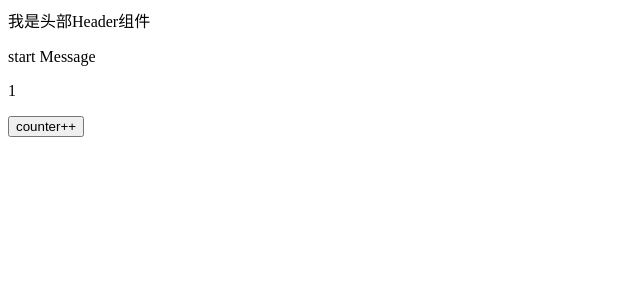
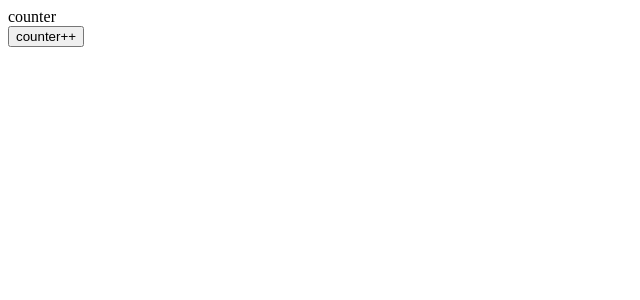
Before and after one commit to Acmenlei/react-study--material, a React (Create React App) app: page / in a window 1280 px wide. Shown: the top 300 px of the page, without its empty margins (0-640 px from the left). Built offline with nearby package versions, Linux system fonts and the light colour scheme.

Commit message:
04_ref的使用

```diff
--- a/src/App.js
+++ b/src/App.js
@@ -1,66 +1,41 @@
-import React, { PureComponent, memo } from 'react';
-/**
- * 处理函数组件的性能优化
- * 内部对newProps与oldProps进行浅比较 最终决定是否重新构建JSX树
- */
-const MemoHeader = memo(
-  function Header() {
-    console.log("Header执行渲染函数")
+import React, { PureComponent, createRef } from 'react';
+
+class Counter extends PureComponent {
+  render() {
     return (
       <div>
-        我是头部Header组件
+        counter
       </div>
     )
-  })
-/**
- * PureComponent类用于处理类组件的性能优化
- * 内部对newProps与oldProps、newState与oldState进行浅比较（执行shallowEqual函数）
- * 由比较结果来决定是否重新执行render函数 达到性能优化的目的
- */
+  }
+  output() {
+    console.log("输出语句")
+  }
+}
+
+
 class App extends PureComponent {
   constructor(props) {
     super(props)
-
+    // Refs
+    this.counterRef = createRef()
+    // Datas
     this.state = {
       counter: 1,
-      message: "start Message"
     }
   }
   render() {
-    console.log("执行App渲染函数")
-    const { counter, message } = this.state
+    const { counter } = this.state
     return (
       <>
-        <MemoHeader />
-        <p>{message}</p>
-        <p>{counter}</p>
-        <button onClick={() => this.increament()}>counter++</button>
+        <Counter ref={ this.counterRef } />
+        <button onClick={() => this.change()}>counter++</button>
       </>
     )
   }
-  increament() {
-    /**
-     * setState的异步执行机制 react最终会将多个setState的操作进行合并 通过Object.assign进行合并
-     * 也就是添加进队列Queue 最终去更新这个队列 源码中通过do while 去做的
-     * 在执行队列的过程中 每次获取的都是最开始的state，将setState中传入的对象与旧的state对象进行合并产生新的对象
-     * **如果setState传入的是一个对象** 那么更新队列每次获取的都是最开始的state中的数据进行assign合并
-     */
-    this.setState({
-      counter: this.state.counter + 1
-    })
-    this.setState({
-      message: "change Message"
-    })
-    // 如果传入的state是一个一个函数，那更新队列每次就可以拿到最新的preState以及props进行计算
-    // 之后再进行合并
-    this.setState((preState, nextProps) => ({
-      counter: preState.counter + 1
-    }))
-    this.setState((preState, nextProps) => ({
-      counter: preState.counter + 1
-    }))
-    // 执行完队列中的setState，将最终得到的State对象重新赋值给state，然后去调用render函数
-    // 总结：最终只执行了一次render函数 这也就是异步更新的好处
+  change() {
+    // 使用ref对象
+    this.counterRef.current.output()
   }
 }
 
```
